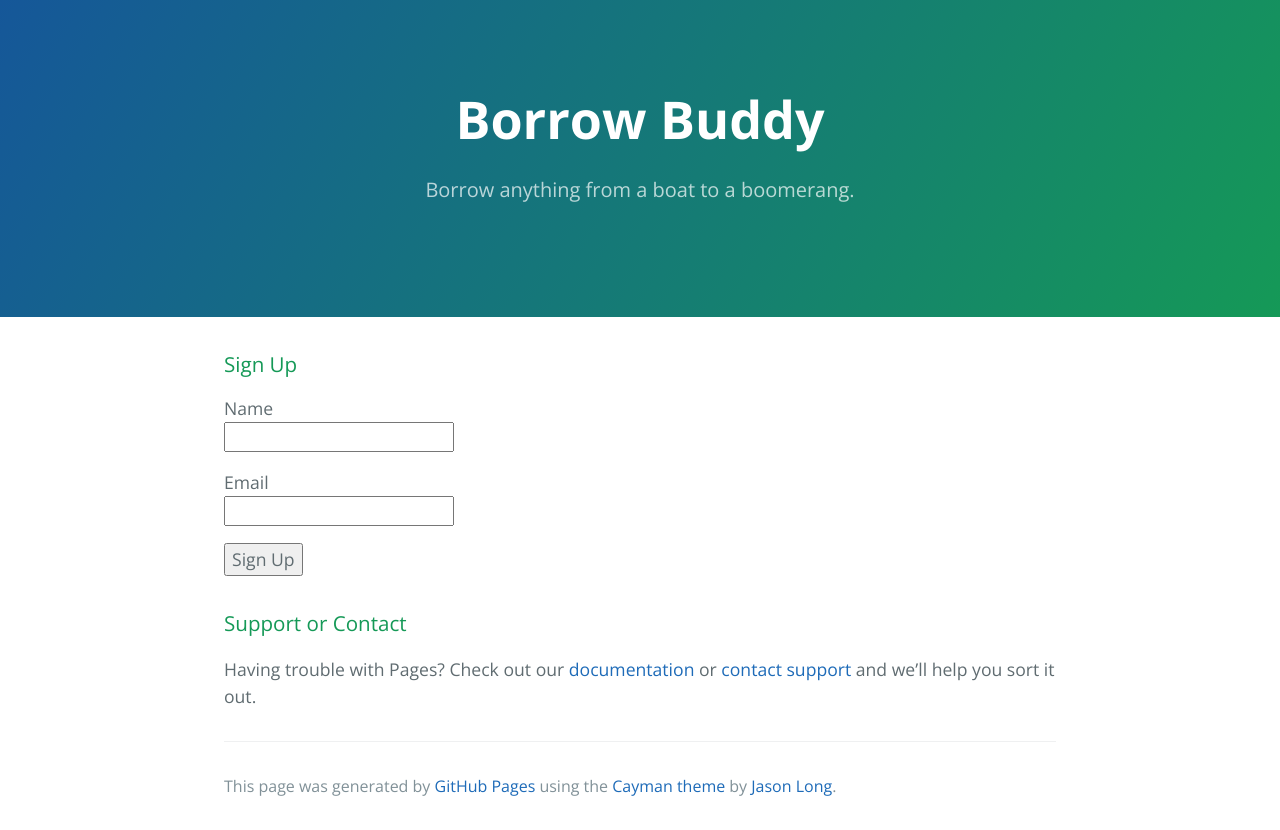
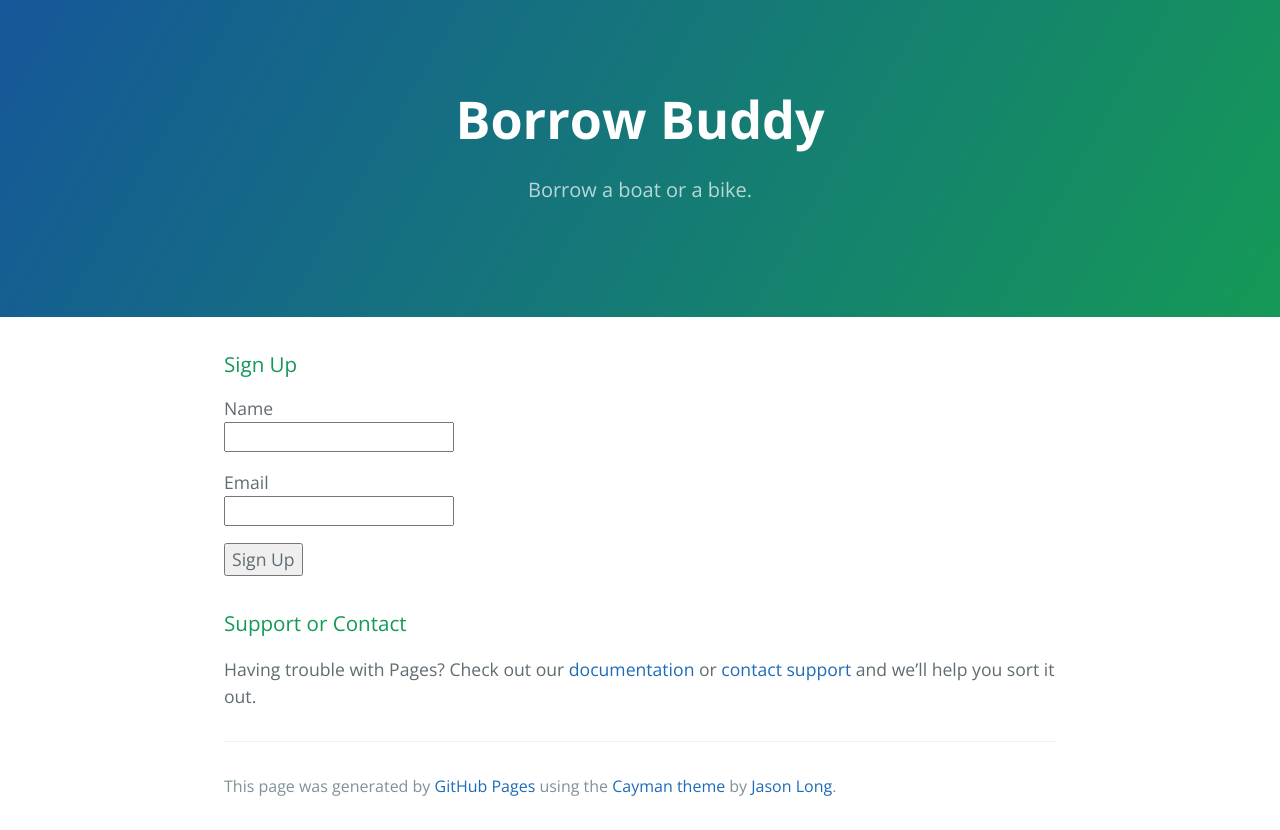
Before and after one commit to BorrowBuddy/borrowbuddy.github.io, a plain HTML site: page index.html in a window 1280 px wide. Drawn offline with nearby package versions, Linux system fonts and the light colour scheme.

Commit message:
Update index.html

```diff
--- a/index.html
+++ b/index.html
@@ -12,7 +12,7 @@
   <body>
     <section class="page-header">
       <h1 class="project-name">Borrow Buddy</h1>
-      <h2 class="project-tagline">Borrow anything from a boat to a boomerang.</h2>
+      <h2 class="project-tagline">Borrow a boat or a bike.</h2>
     </section>
 
     <section class="main-content">
```
